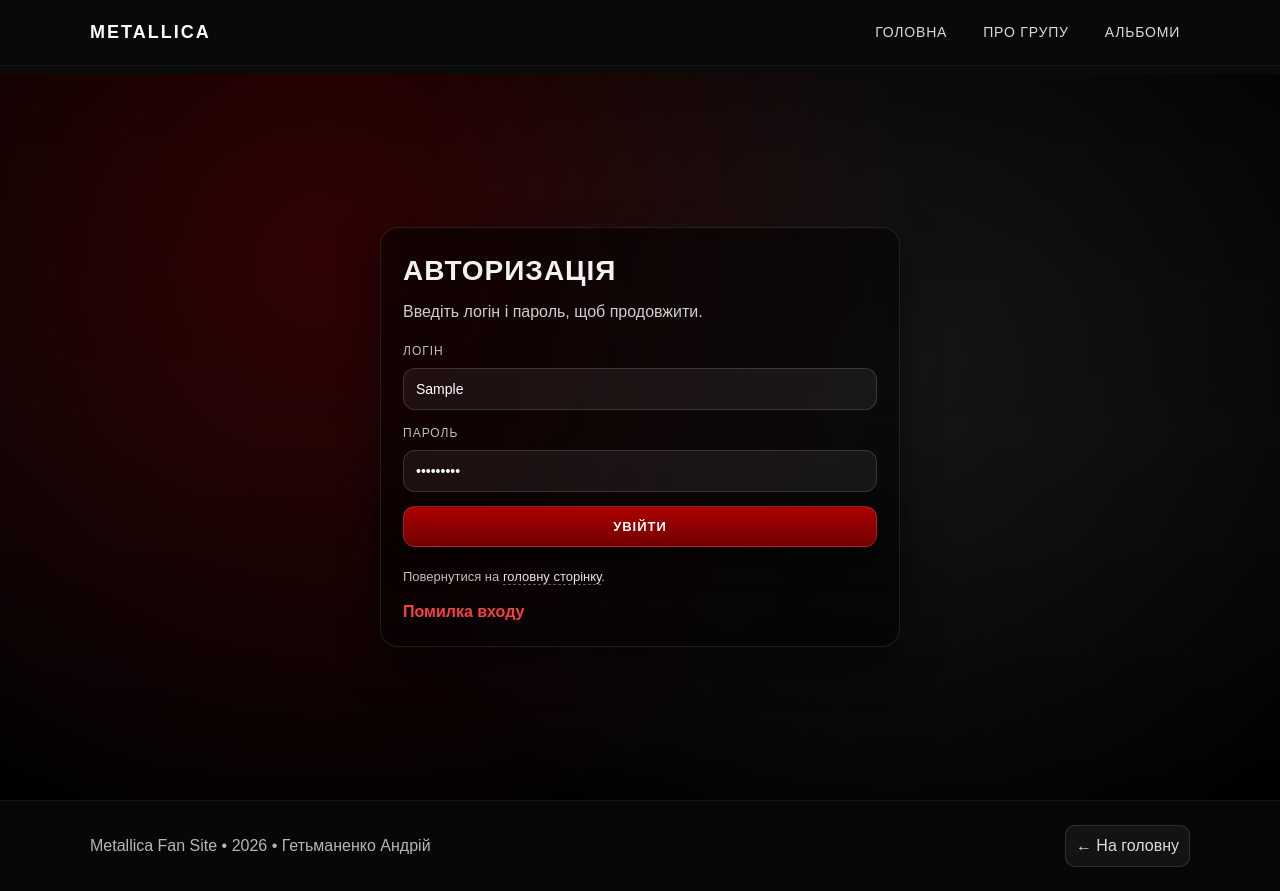
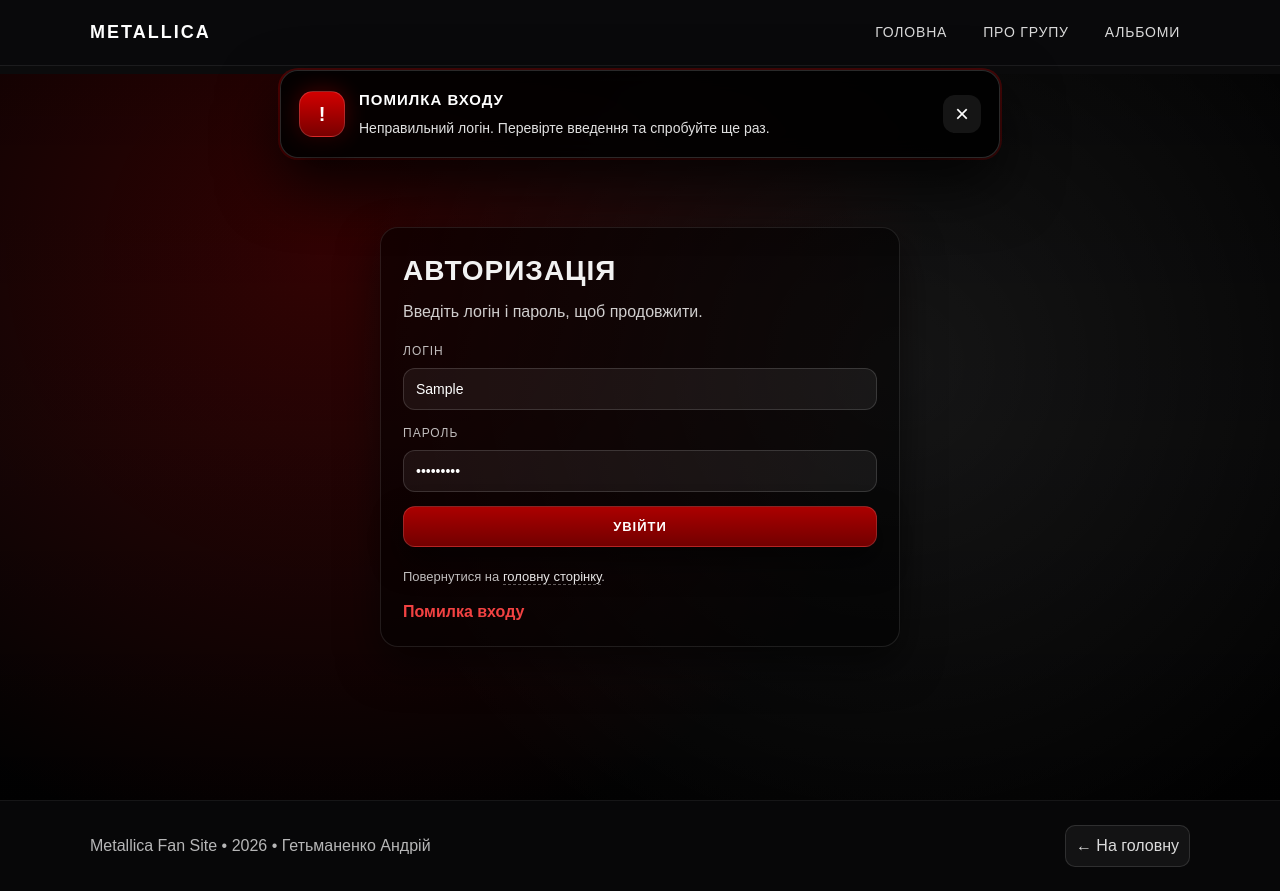
Before and after one commit to Andron1k/metallica-fan, a plain HTML site: page login.html in a window 1280 px wide. Both pictures are taken after typing "Sample", "Sample123" into the empty fields and a click on the button "УВІЙТИ". Drawn offline with Linux system fonts and the light colour scheme.

Commit message:
Нова версія з доданим popup-повідомленням(вікном)
Коли ти вводиш невірні данні, то показується вікно-повідомлення

```diff
--- a/login.css
+++ b/login.css
@@ -233,3 +233,118 @@
 .footer__link:hover {
   background: rgba(255,255,255,0.10);
 }
+
+/* ===== Popup (toast) для помилки входу — БІЛЬШИЙ і ПОМІТНІШИЙ ===== */
+.toast {
+  position: fixed;
+  left: 50%;
+  top: 10%;
+  transform: translateX(-50%);
+  z-index: 999;
+  width: min(720px, 94%);
+  pointer-events: none;
+  opacity: 0;
+  transition: opacity 0.22s, transform 0.22s;
+}
+
+.toast.is-open {
+  opacity: 1;
+  transform: translateX(-50%) translateY(-10px);
+  pointer-events: auto;
+}
+
+.toast__body {
+  display: flex;
+  align-items: center;
+  gap: 14px;
+
+  border-radius: 18px;
+  padding: 18px 18px;
+
+  /* темніший фон + сильніший контраст */
+  background: rgba(0, 0, 0, 0.86);
+  border: 1px solid rgba(255, 255, 255, 0.16);
+  box-shadow:
+    0 26px 60px rgba(0, 0, 0, 0.75),
+    0 0 0 2px rgba(180, 0, 0, 0.35); /* червона "рамка" */
+
+  backdrop-filter: blur(12px);
+}
+
+/* велика "іконка-удар" */
+.toast__icon {
+  width: 46px;
+  height: 46px;
+  border-radius: 14px;
+
+  display: flex;
+  align-items: center;
+  justify-content: center;
+
+  font-weight: 900;
+  font-size: 20px;
+  color: #ffffff;
+
+  background: linear-gradient(180deg, rgba(210,0,0,1), rgba(120,0,0,1));
+  border: 1px solid rgba(255, 255, 255, 0.16);
+  box-shadow:
+    0 16px 30px rgba(0,0,0,0.55),
+    0 0 22px rgba(210, 0, 0, 0.35); /* glow */
+}
+
+.toast__content {
+  flex: 1;
+}
+
+.toast__title {
+  margin: 0;
+  font-weight: 900;
+  letter-spacing: 1px;
+  text-transform: uppercase;
+  font-size: 15px;
+  color: #ffffff;
+}
+
+.toast__text {
+  margin: 6px 0 0;
+  color: rgba(255, 255, 255, 0.88);
+  font-size: 14px;
+}
+
+/* велика, помітна кнопка закриття */
+.toast__close {
+  border: 0;
+  background: rgba(255, 255, 255, 0.08);
+  color: #ffffff;
+
+  width: 38px;
+  height: 38px;
+
+  border-radius: 12px;
+  cursor: pointer;
+
+  font-size: 24px;
+  line-height: 1;
+
+  display: flex;
+  align-items: center;
+  justify-content: center;
+
+  transition: 0.2s;
+}
+
+.toast__close:hover {
+  background: rgba(255, 255, 255, 0.14);
+  transform: scale(1.05);
+}
+
+/* На мобільних — ще більший відступ знизу, щоб не перекривало */
+@media (max-width: 520px) {
+  .toast {
+    bottom: 18px;
+  }
+
+  .toast__body {
+    padding: 16px;
+  }
+}
--- a/login.html
+++ b/login.html
@@ -61,7 +61,19 @@
       <a class="footer__link" href="index.html">← На головну</a>
     </div>
   </footer>
+      <!-- Popup помилки входу -->
+    <div class="toast" id="loginToast" aria-hidden="true">
+      <div class="toast__body" role="alert" aria-live="assertive">
+        <div class="toast__icon" aria-hidden="true">!</div>
 
+        <div class="toast__content">
+          <p class="toast__title">Помилка входу</p>
+          <p class="toast__text" id="toastText">Неправильний логін. Спробуйте ще раз.</p>
+        </div>
+
+        <button class="toast__close" id="toastClose" type="button" aria-label="Закрити">×</button>
+      </div>
+    </div>
   <script src="script.js"></script>
 </body>
 </html>
--- a/script.js
+++ b/script.js
@@ -1,7 +1,7 @@
 // ===== script.js =====
 
 // Дозволені користувачі
-const users = ["andriy", "maria", "serhii", "minecrafter", "juniorit", "aaa123", "mark", "danya", "egor", "sonya"];
+const users = ["andriy", "maria", "serhii", "minecrafter", "juniorit", "aaa123", "mark", "danya", "egor", "sonya", "glib", "kostya", "lyoha"];
 
 // Привітання для success.html
 const greetings = {
@@ -54,9 +54,54 @@
     welcomeEl.textContent = greetings[currentUser];
 
     // 2) Фон (через клас на body)
-    document.body.classList.remove("bg-andriy", "bg-maria", "bg-serhii", "bg-minecrafter", "sonya");
+    document.body.classList.remove("bg-andriy", "bg-maria", "bg-serhii", "bg-minecrafter", "bg-sonya");
     document.body.classList.add(bgClasses[currentUser]);
   } else {
     welcomeEl.textContent = "Помилка входу";
   }
 }
+
+
+// ===== Popup (toast) для помилок на login.html =====
+const toast = document.getElementById("loginToast");
+const toastClose = document.getElementById("toastClose");
+const toastText = document.getElementById("toastText");
+
+function showToast(message) {
+  if (!toast || !toastText) return;
+
+  toastText.textContent = message;
+  toast.classList.add("is-open");
+  toast.setAttribute("aria-hidden", "false");
+
+  // Автоматично сховати через 3.5 секунди (можеш змінити)
+  clearTimeout(showToast._timer);
+  showToast._timer = setTimeout(hideToast, 3500);
+}
+
+function hideToast() {
+  if (!toast) return;
+  toast.classList.remove("is-open");
+  toast.setAttribute("aria-hidden", "true");
+}
+
+// Закриття по "×"
+if (toastClose) {
+  toastClose.addEventListener("click", hideToast);
+}
+
+// Закриття по ESC
+document.addEventListener("keydown", function (e) {
+  if (e.key === "Escape") hideToast();
+});
+
+// ✅ Підключаємо до твоєї існуючої логіки:
+// НЕ змінюємо твою перевірку, а просто "підсилюємо" повідомлення.
+if (form && loginInput && errorMessage) {
+  form.addEventListener("submit", function () {
+    // Якщо з’явилась помилка (ти вже ставиш "Помилка входу")
+    if (errorMessage.textContent && errorMessage.textContent.trim() !== "") {
+      showToast("Неправильний логін. Перевірте введення та спробуйте ще раз.");
+    }
+  });
+}
```
